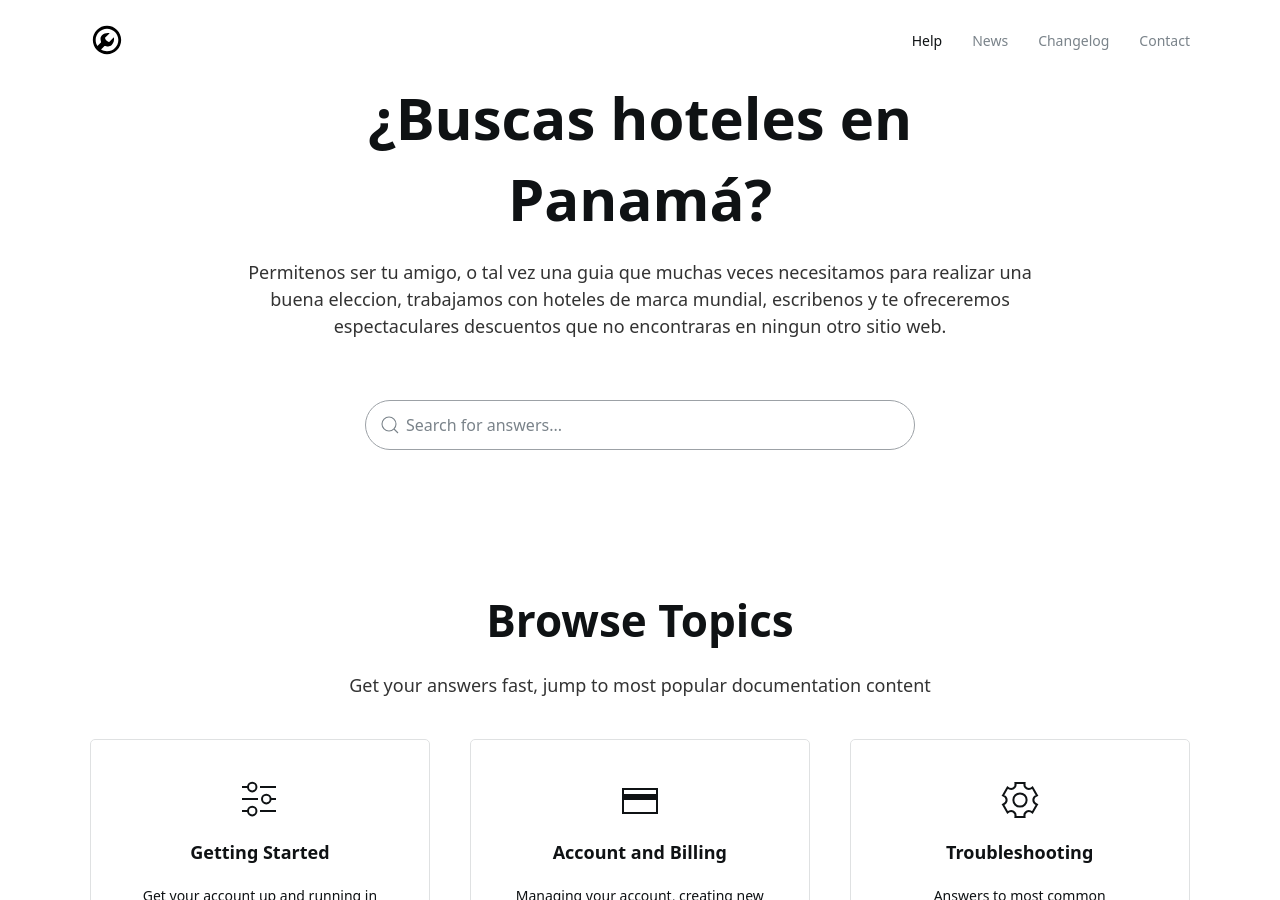
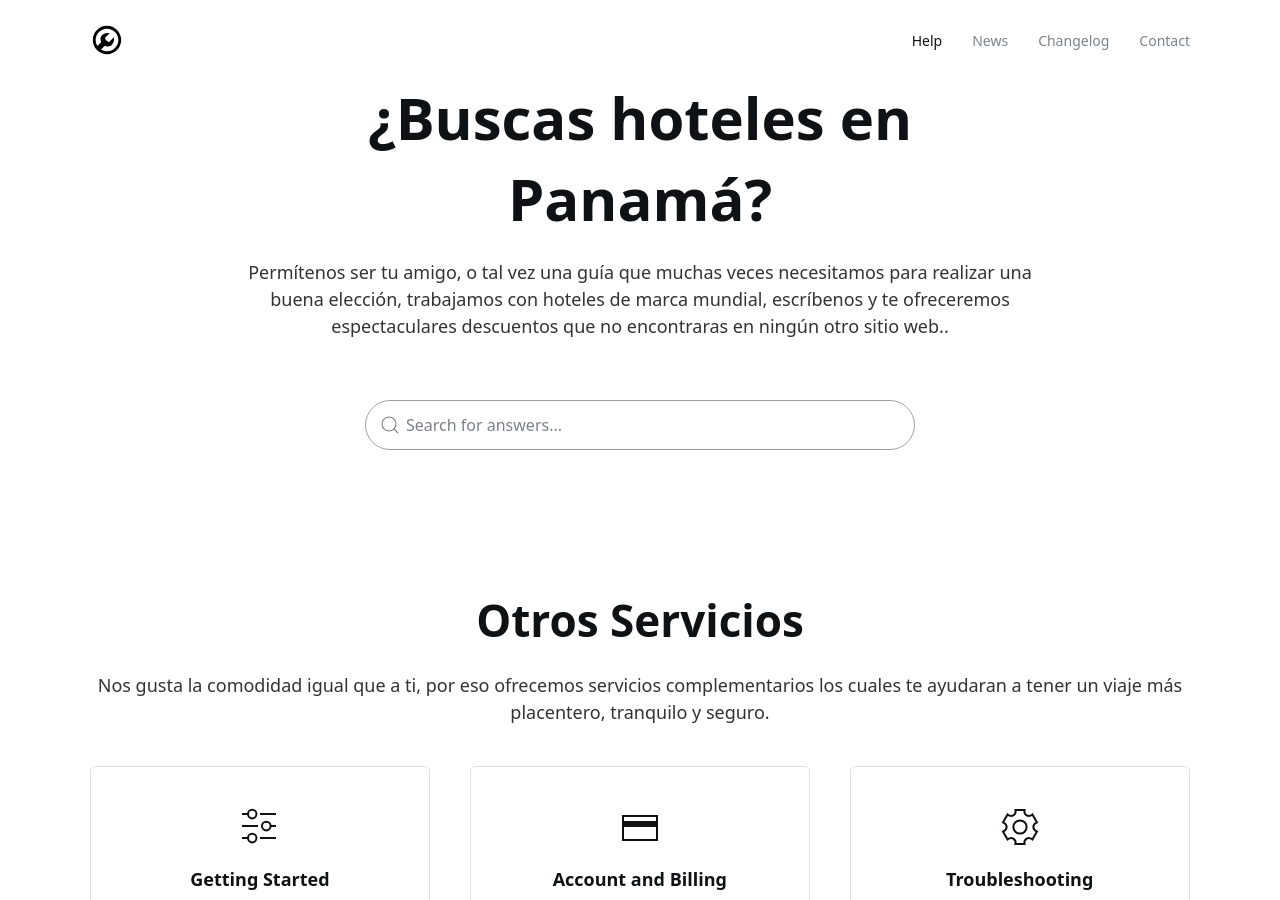
Before and after one commit to jelmii/jelmii.github.io, a Jekyll site: the page built from index.md, in a window 1280 px wide and 900 px high, scrolled down 243 px. Built offline with Jekyll 4.4.1, drawn with Linux system fonts in a browser that asks for light colours.

Commit message:
Update index.md

```diff
--- a/index.md
+++ b/index.md
@@ -2,13 +2,13 @@
 layout: home
 hero:
     title: ¿Buscas hoteles en Panamá?
-    subtitle: Permitenos ser tu amigo, o tal vez una guia que muchas veces necesitamos para realizar una buena eleccion, trabajamos con  hoteles de marca mundial, escribenos y te ofreceremos espectaculares descuentos que no encontraras en ningun otro sitio web.
+    subtitle: Permítenos ser tu amigo, o tal vez una guía que muchas veces necesitamos para realizar una buena elección, trabajamos con  hoteles de marca mundial, escríbenos y te ofreceremos espectaculares descuentos que no encontraras en ningún otro sitio web..
     image: imac.svg
     search: true
 categories:
     columns: 3
-    title: Browse Topics
-    subtitle: Get your answers fast, jump to most popular documentation content
+    title: Otros Servicios
+    subtitle: Nos gusta la comodidad igual que a ti, por eso ofrecemos servicios complementarios los cuales te ayudaran a tener un viaje más placentero, tranquilo y seguro.
 featured:
     title: Popular Articles
     tag: featured
```
